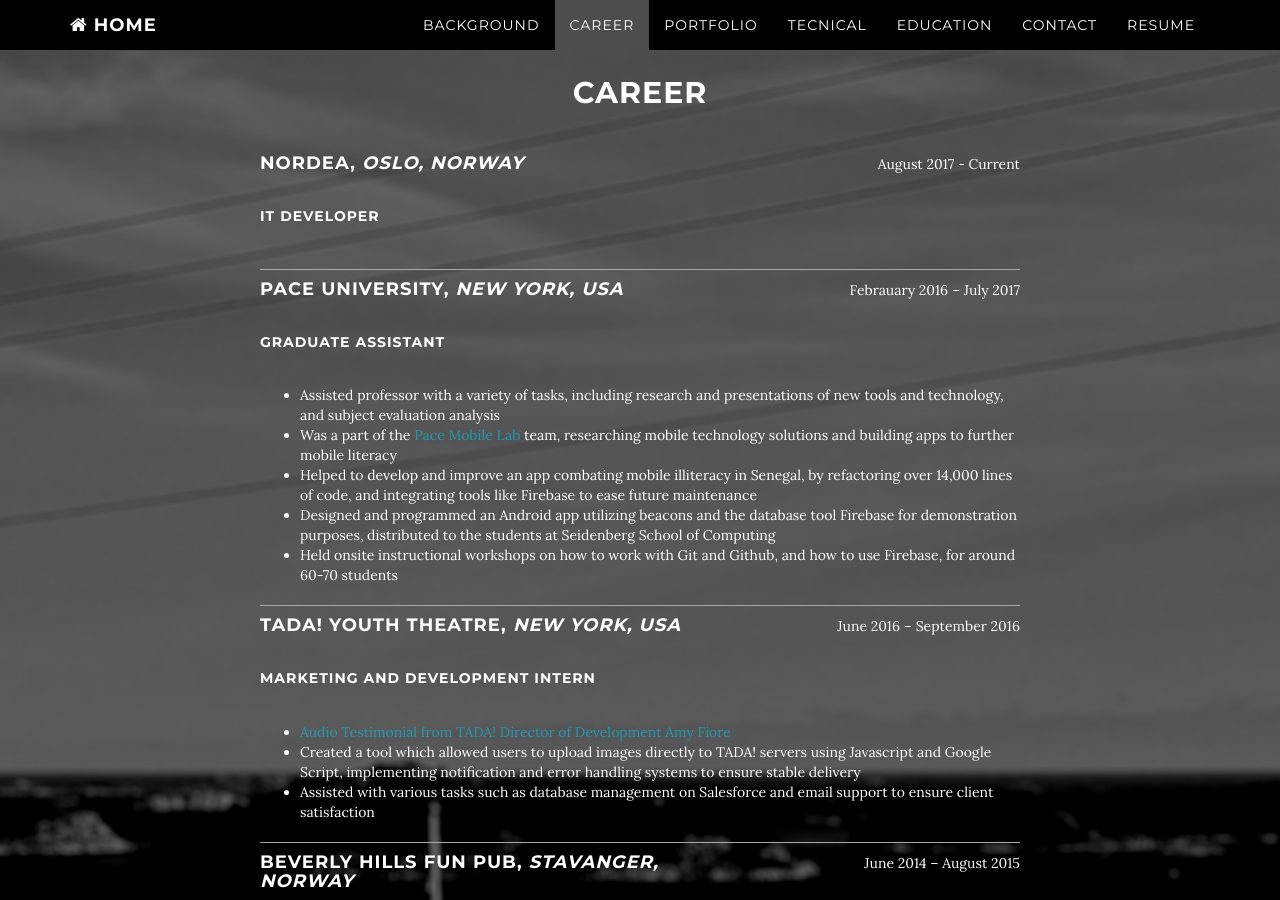
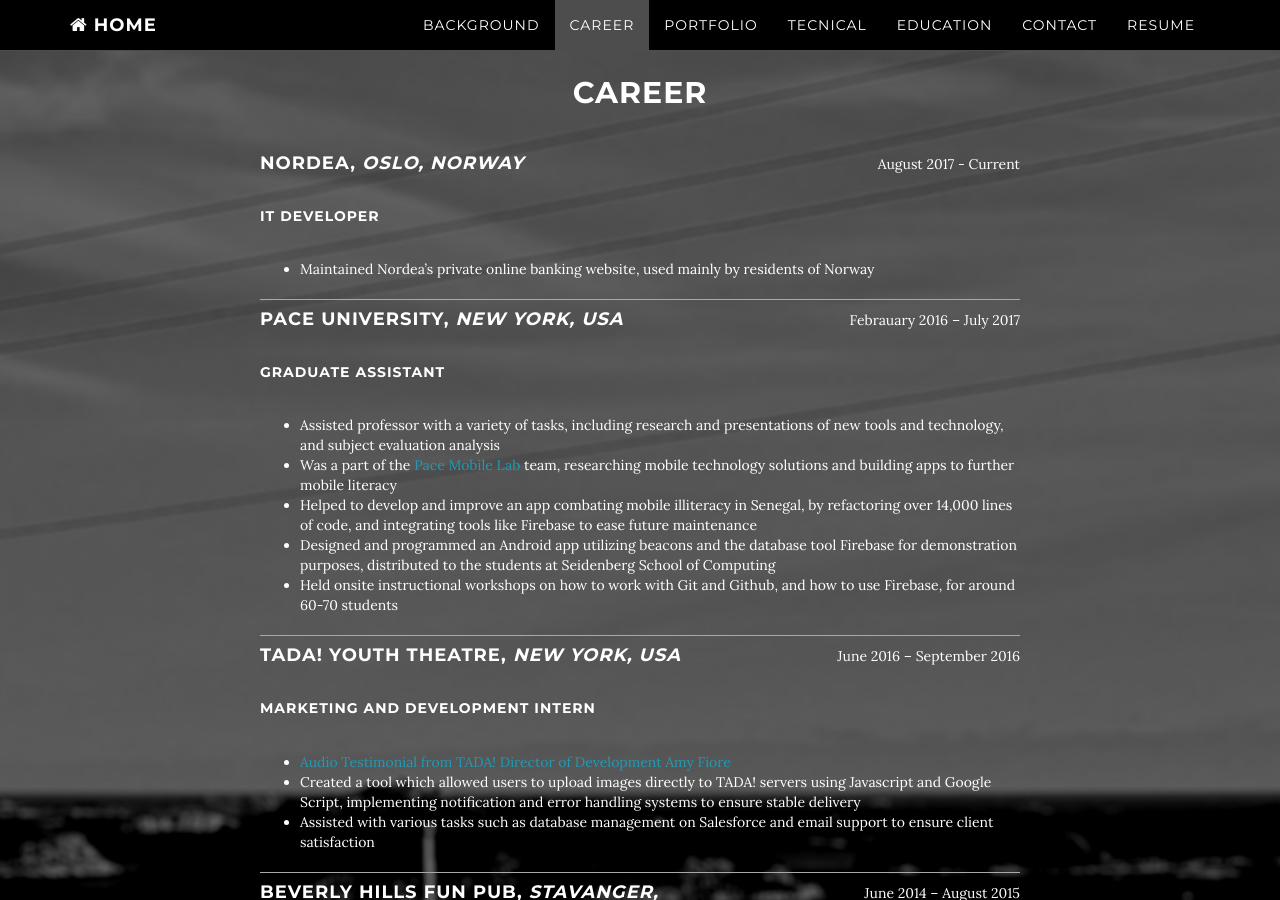
Before and after one commit to jangerhard/jangerhard.github.io, a Jekyll site: the page built from index.html, in a window 1280 px wide and 900 px high, scrolled down 1916 px. Built offline with Jekyll 4.4.1, drawn with Linux system fonts in a browser that asks for light colours.

Commit message:
Updated accomplishment

```diff
--- a/_data/cv.yml
+++ b/_data/cv.yml
@@ -17,6 +17,8 @@ career:
    location: Oslo, Norway
    dates: August 2017 - Current
    summary: --
+   accomplishments:
+    - accomplishment: Maintained Nordea’s private online banking website, used mainly by residents of Norway
 
  - position: Graduate Assistant
    company: Pace University
```
